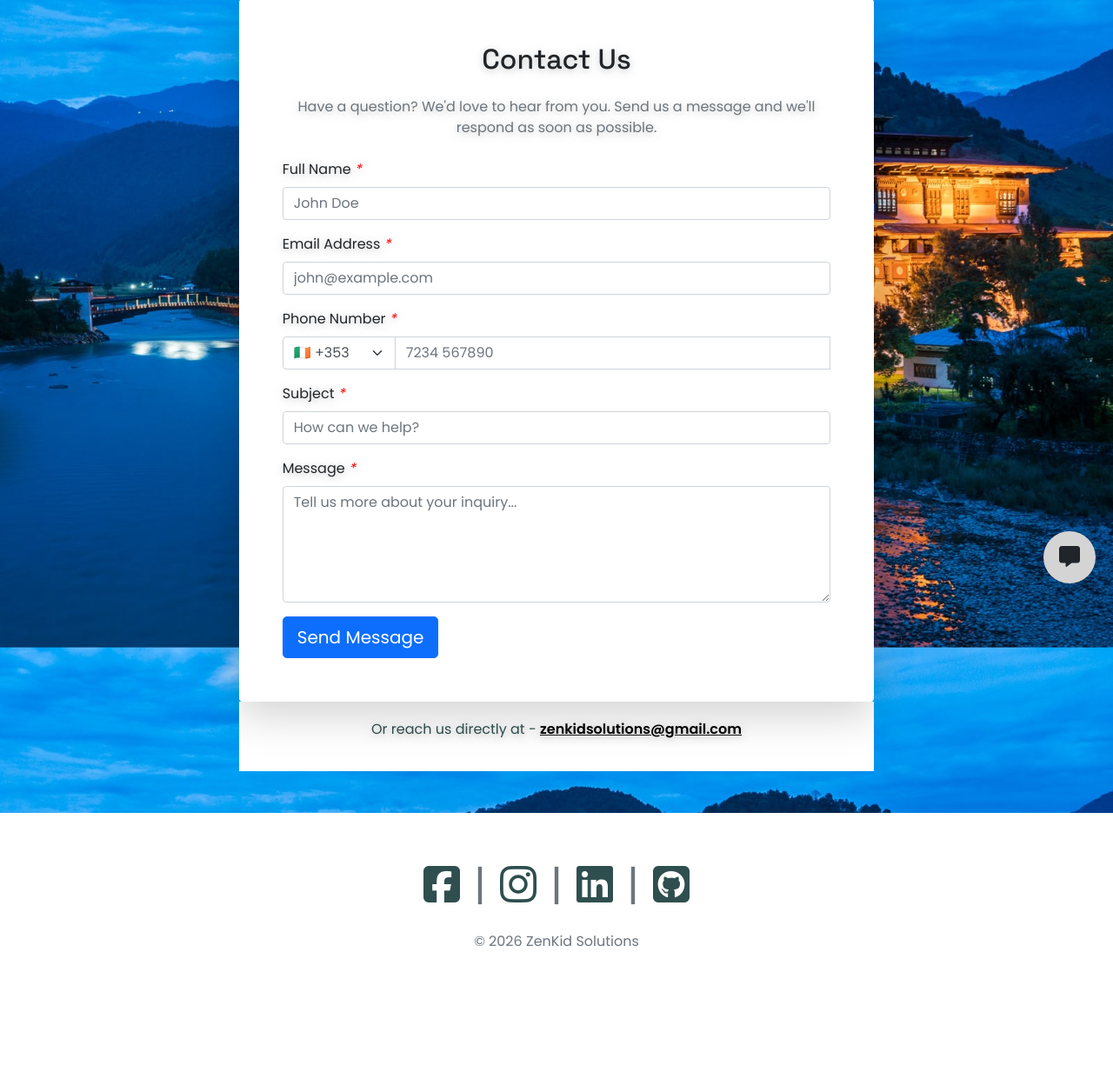
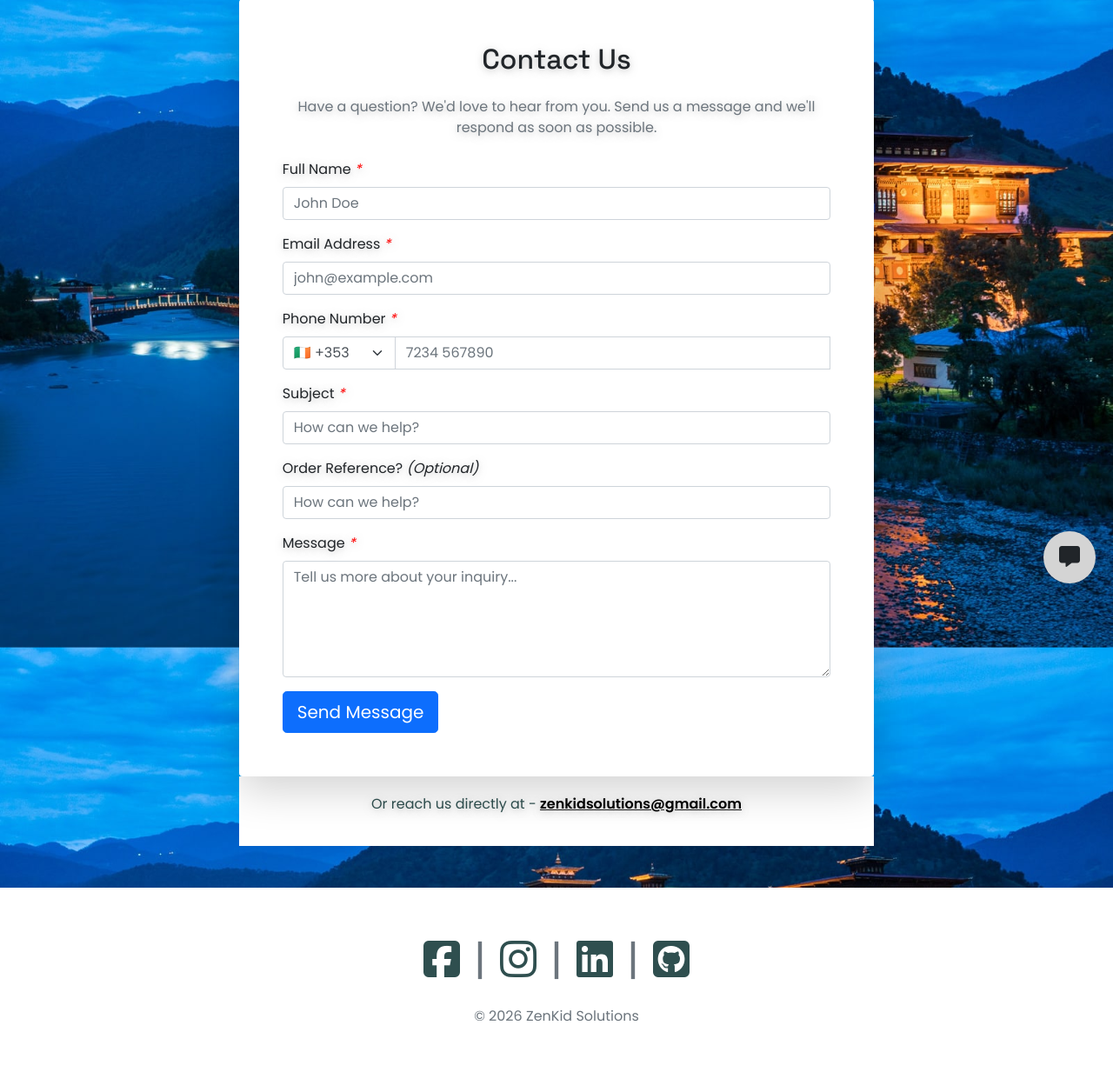
Before and after one commit to DylanAustin-TheDreamer/zenkid-software-solutions, a Django app: page /send-message/ in a window 1280 px wide. Shown: the part 109-1342 px from the top of the page at 87% size. Before the commit the page ends 1198 px from the top, so only its background shows below. Run offline with Django 4.2, Linux system fonts and the light colour scheme; some libraries are stand-ins or nearby versions.

Commit message:
add: failsafe for no reviews and new model field for contact form. Made migrations

```diff
--- a/templates/contact.html
+++ b/templates/contact.html
@@ -75,6 +75,11 @@
                         </div>
 
                         <div class="mb-3">
+                            <label for="order_ref" class="form-label">Order Reference? <em style="text-emphasis: none;">(Optional)</em></label>
+                            <input type="text" class="form-control" id="order_ref" name="order_ref" placeholder="How can we help?">
+                        </div>
+
+                        <div class="mb-3">
                             <label for="message" class="form-label">Message <em style="text-emphasis: none; color: red;">*</em></label>
                             <textarea class="form-control" id="message" name="message" rows="5" placeholder="Tell us more about your inquiry..." required></textarea>
                         </div>
--- a/templates/orders.html
+++ b/templates/orders.html
@@ -11,7 +11,7 @@
           {% if user.is_authenticated %}
             {% if orders %}
                 <h1 class="text-center mb-4">Order a Service</h1>
-                  <p class="text-center text-muted mb-5">You have already placed orders. When our admin team has completed your requests - this page will be restored</p>
+                  <p class="text-center text-muted mb-5">You have already placed orders. This page will be restored once our admin team have completed your request.</p>
                 <br>
             {% elif not orders %}
                   <h1 class="text-center mb-4">Order a Service</h1>
--- a/website/forms.py
+++ b/website/forms.py
@@ -35,7 +35,7 @@ class MessageForm(forms.ModelForm):
     )
     class Meta:
         model = Message
-        fields = ['name', 'email', 'number', 'subject', 'message']
+        fields = ['name', 'email', 'number', 'subject', 'order_ref', 'message']
 
     def clean_number(self):
         number = self.cleaned_data['number']
--- a/website/models.py
+++ b/website/models.py
@@ -32,6 +32,7 @@ class Message(models.Model):
     email = models.EmailField()
     number = models.CharField(max_length=20, default=False, null=False)
     subject = models.CharField(max_length=200)
+    order_ref = models.CharField(max_length=25, default=None, null=True)
     message = models.TextField()
     created_at = models.DateTimeField(auto_now_add=True)
 
```
Also changed, not shown: templates/home.html (+5 -3 lines), website/migrations/0004_message_order_ref.py (added).
